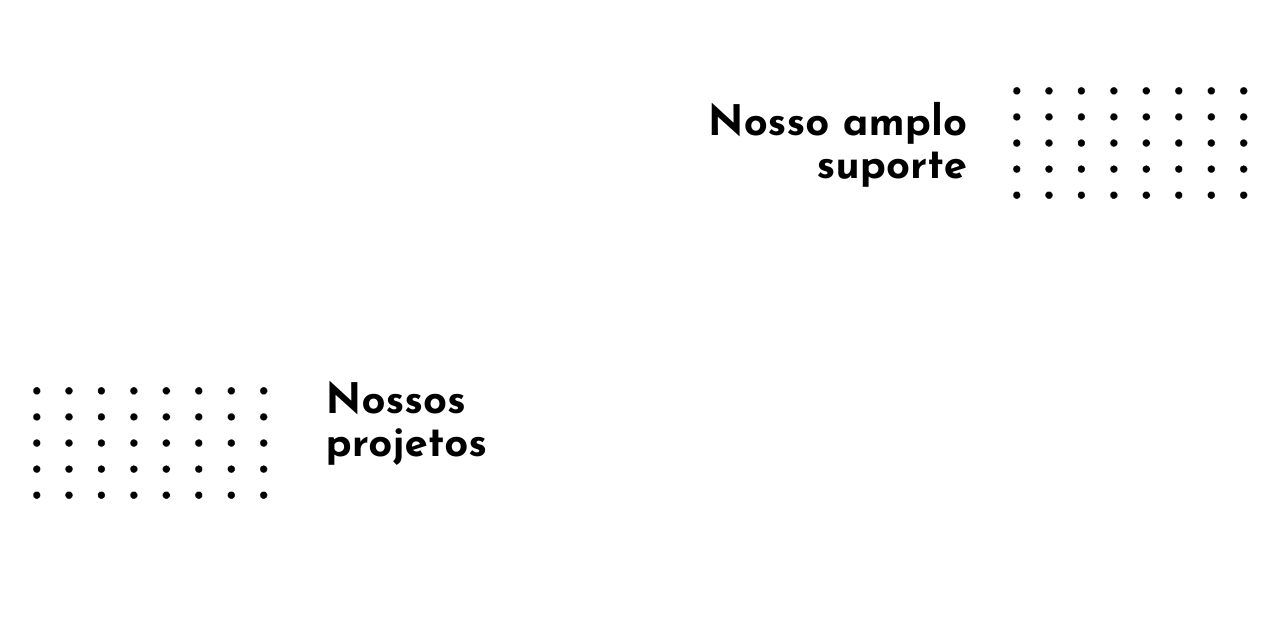
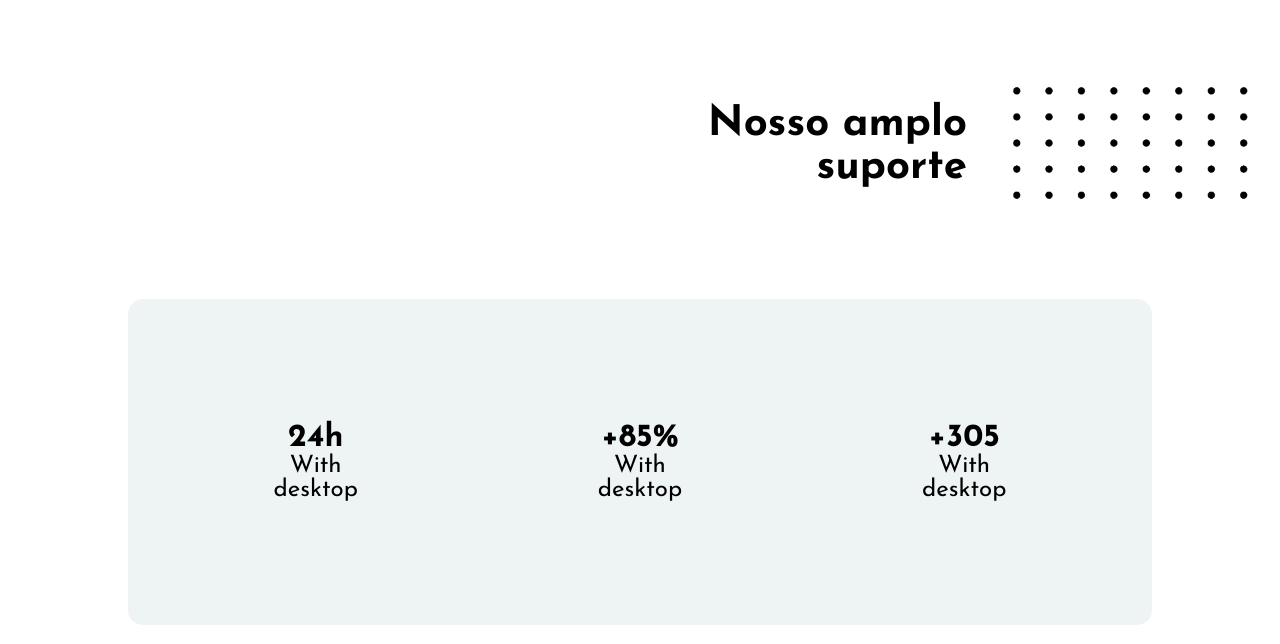
Before and after one commit to MatheusHenryque/Projeto_Aether_Tech, a Flask app: page / in a window 1280 px wide. Shown: the part 5856-6500 px from the top of the page. Run offline with Flask 3, Linux system fonts and the light colour scheme.

Commit message:
Adição do suporte

```diff
--- a/static/css/style.css
+++ b/static/css/style.css
@@ -569,6 +591,35 @@
     color: #000;
   }
 
+/* secao 07 */
+
+.cardsSuporte{
+    display: flex;
+    width: 80%;
+    flex-direction: row;
+    justify-content: space-between;
+    margin: 0 auto;
+    padding: 2%;
+    background-color: #00555511;
+    border-radius: 15px;
+}
+
+.cardSup01, .cardSup02, .cardSup03{
+    display: flex;
+    flex-direction: column;
+    margin: 0 auto;
+    text-align: center;
+    width: 30%;
+    padding: 10%;
+    border-radius: 15px;
+}
+
+.tituloSup{
+    font-size: xx-large;
+}
+
+
+
 
 
 @media (max-width: 768px) {
--- /dev/null
+++ b/static/js/index.js
@@ -0,0 +1,21 @@
+const elementos = document.querySelectorAll('.cardAlc-conteudo');
+
+function mostrarElementosScroll() {
+    const alturaTela = window.innerHeight;
+
+    elementos.forEach(el => {
+        const posicao = el.getBoundingClientRect().top;
+
+        if (posicao < alturaTela - 100) {
+            if (el.classList.contains('esquerda')) {
+                el.classList.add('show-left');
+            } else if (el.classList.contains('direita')) {
+                el.classList.add('show-right');
+            }
+            el.classList.remove('hidden');
+        }
+    });
+}
+
+window.addEventListener('scroll', mostrarElementosScroll);
+mostrarElementosScroll();
--- a/templates/base.html
+++ b/templates/base.html
@@ -107,5 +107,5 @@
     </script>
 
 </body>
-
+<script src="static\js\index.js"></script>
 </html>
--- a/templates/index.html
+++ b/templates/index.html
@@ -152,36 +152,58 @@
 
         <div class="cardAlc">
             <div class="cardAlc-item">
-              <div class="cardAlc-conteudo esquerda">
+                <div class="cardAlc-conteudo esquerda hidden">
                     <h1>1.</h1>
-                <p>Transforme sua presença online com sites modernos, responsivos e voltados para conversão. Com design estratégico e performance otimizada, sua empresa será vista e lembrada.</p>
+                    <p>Transforme sua presença online com sites modernos, responsivos e voltados para conversão.
+                       Com design estratégico e performance otimizada, sua empresa será vista e lembrada.</p>
                 </div>
             </div>
+
             <div class="cardAlc-item colorido">
-              <div class="cardAlc-conteudo direita">
+                <div class="cardAlc-conteudo direita hidden">
                     <h1>2.</h1>
-                <p>Automatize processos e tome decisões mais rápidas com soluções de Inteligência Artificial personalizadas. Dê adeus às tarefas manuais e ganhe mais tempo para o que importa.</p>
+                    <p>Automatize processos e tome decisões mais rápidas com soluções de Inteligência Artificial personalizadas.
+                       Dê adeus às tarefas manuais e ganhe mais tempo para o que importa.</p>
                 </div>
             </div>
+
             <div class="cardAlc-item">
-              <div class="cardAlc-conteudo esquerda">
+                <div class="cardAlc-conteudo esquerda hidden">
                     <h1>3.</h1>
-                <p>Estruture seus dados com eficiência e descubra insights valiosos para impulsionar os resultados. Implementamos pipelines inteligentes e seguros para transformar dados em valor real.</p>
+                    <p>Estruture seus dados com eficiência e descubra insights valiosos para impulsionar os resultados.
+                       Implementamos pipelines inteligentes e seguros para transformar dados em valor real.</p>
                 </div>
             </div>
+
             <div class="cardAlc-item colorido">
-              <div class="cardAlc-conteudo direita">
+                <div class="cardAlc-conteudo direita hidden">
                     <h1>4.</h1>
-                <p>Esteja pronto para crescer com segurança e velocidade. Nossas soluções são escaláveis, integradas e pensadas para acompanhar a evolução do seu negócio no cenário digital.</p>
+                    <p>Esteja pronto para crescer com segurança e velocidade. Nossas soluções são escaláveis, integradas e pensadas
+                       para acompanhar a evolução do seu negócio no cenário digital.</p>
                 </div>
             </div>
         </div>
+
     </section>
 
     <section class="secao07">
         <div class="tituloSecao02">
             <img src="static\img\bolinhas.png" alt="">
             <h1>Nosso amplo suporte</h1>
+        </div>
+        <div class="cardsSuporte">
+            <div class="cardSup01">
+                <h1 class="tituloSup">24h</h1>
+                <h2>With desktop</h2>
+            </div>
+            <div class="cardSup02">
+                <h1 class="tituloSup">+85%</h1>
+                <h2>With desktop</h2>
+            </div>
+            <div class="cardSup03">
+                <h1 class="tituloSup">+305</h1>
+                <h2>With desktop</h2>
+            </div>
         </div>
 
     </section>
@@ -223,7 +245,7 @@
 
 
             <div class="imagem-contato">
-                <img src="/static/img/image_form_contato.png" alt="Analytics Dashboard">
+                <img src="static\img\imagemFormulario.png" alt="Analytics Dashboard">
             </div>
             <div class="linha-vertical"></div>
         </div>
```
Also changed, not shown: other parts of static/css/style.css (+27 -5 lines), static/img/image_form_contato.png (deleted), static/img/imagemFormulario.png (added). Lines whose indentation alone changed are shown as unchanged.
